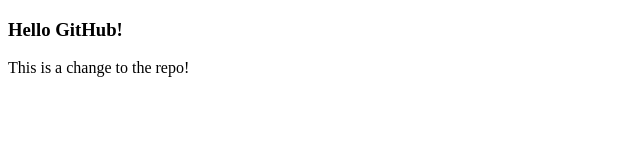
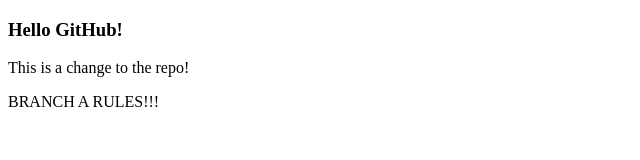
Before and after one commit to Atorr2022/testRepo, a plain HTML site: page index.html in a window 1280 px wide. Shown: the whole page, without its empty margins (0-640 px from the left). Drawn offline with Linux system fonts and the light colour scheme.

Commit message:
added a change on branch A

```diff
--- a/index.html
+++ b/index.html
@@ -14,6 +14,9 @@
         <p>
             This is a change to the repo!
         </p>
+        <p>
+            BRANCH A RULES!!!
+        </p>
     </div>
 </body>
 
```
